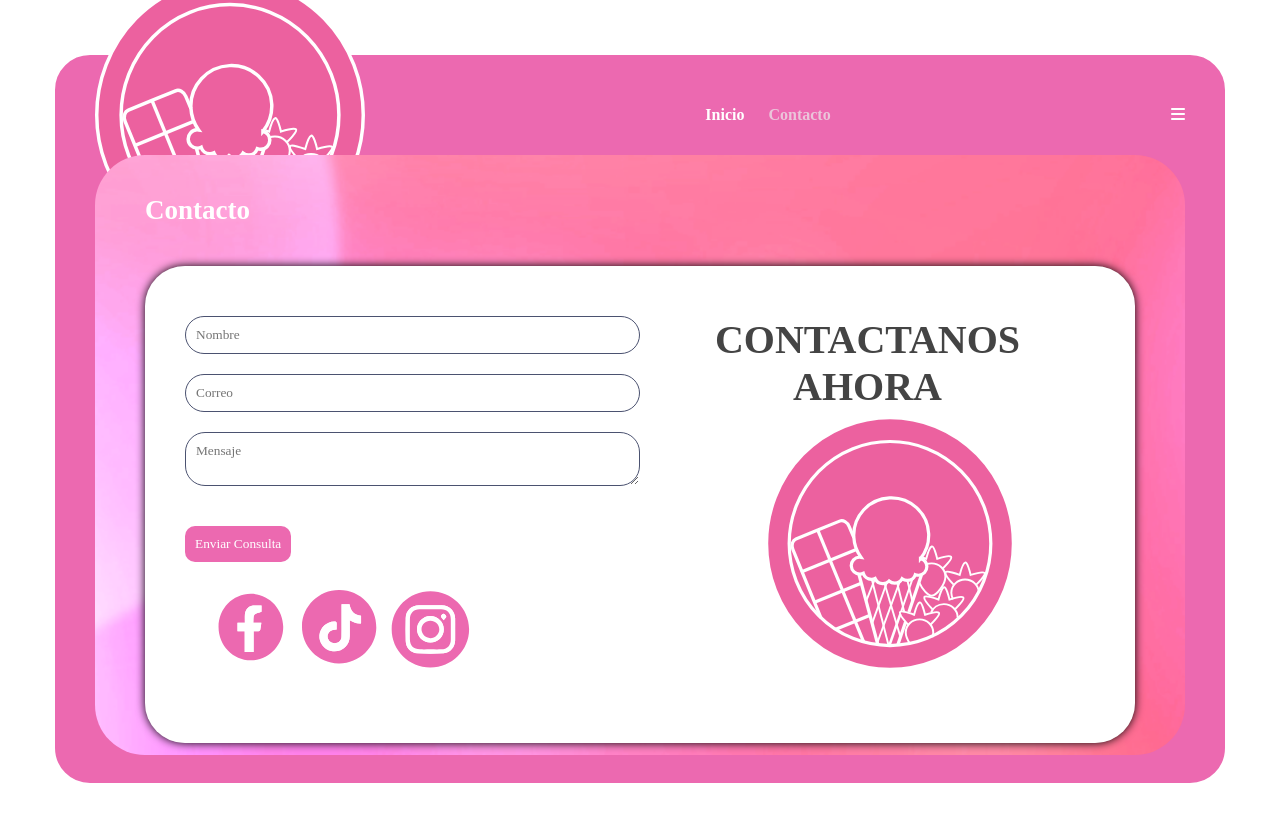
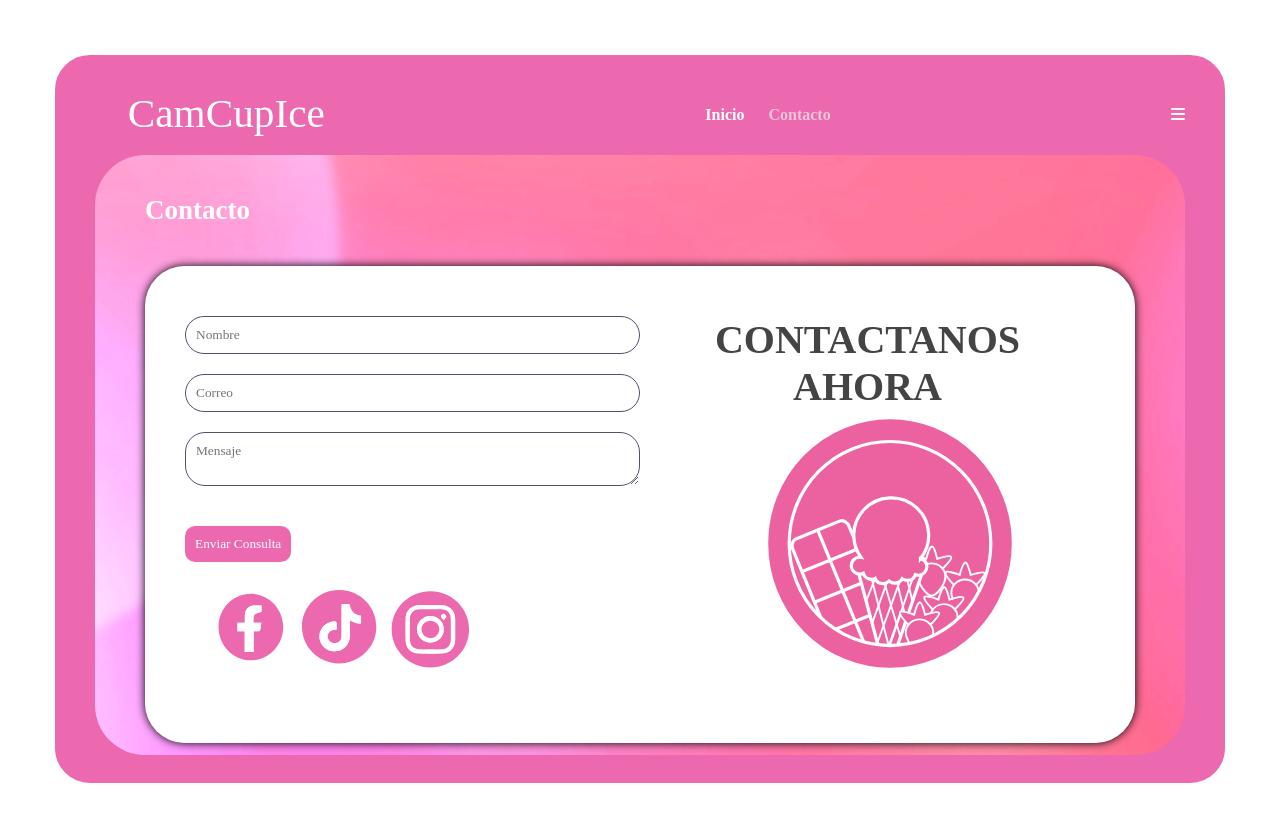
Before and after one commit to CamGutierrezDev/Proyecto_Sena_Heladeria, a plain HTML site: page contacto.html in a window 1280 px wide. Drawn offline with Linux system fonts and the light colour scheme.

Commit message:
logo ahora si

```diff
--- a/contacto.html
+++ b/contacto.html
@@ -12,7 +12,7 @@
         <header>
             <div class="logo-titulo">
                 <a href="index.html">
-                    <img src="assets/SVG/logo2.svg" alt="letra">
+                    <img src="assets/SVG/logo.svg" alt="letra">
                 </a>
             </div>
             <nav id="nav">
```
